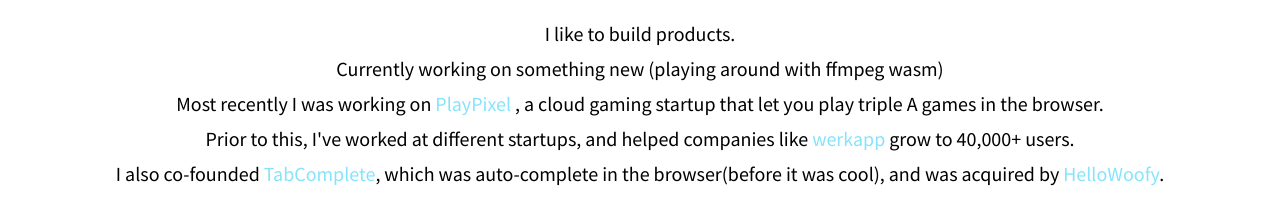
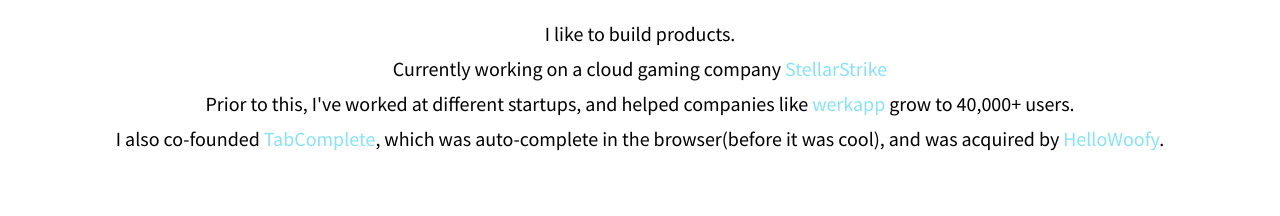
Before and after one commit to moizahmedprojects/moizahmedprojects.github.io, a website: page index.html in a window 1280 px wide. Shown: the part 521-737 px from the top of the page. Drawn offline with nearby package versions, Linux system fonts and the light colour scheme.

Commit message:
stellarstrike

```diff
--- a/index.html
+++ b/index.html
@@ -103,8 +103,7 @@
 
     <div class = "about-text">
       <h1 style = "margin-bottom:2%;font-weight:100;">About me</h1>
-      I like to build products. <br> Currently working on something new (playing around with ffmpeg wasm) <br>
-	    Most recently I was working on <a target="_blank" class = "links" href = "https://www.loom.com/share/093862efc9ed4be6ad778449a8e3c452"> PlayPixel </a>, a cloud gaming startup that let you play triple A games in the browser. <br>
+      I like to build products. <br> Currently working on a cloud gaming company <a target="_blank" class = "links" href = "https://stellarstrike.com"> StellarStrike </a> <br>
        Prior to this, I've worked at different startups, and helped companies like <a target="_blank" class = "links" href = "https://werkapp.co">werkapp</a> grow to 40,000+ users. <br>
 I also co-founded <a target="_blank" class = "links" href = "https://tabcomplete.app">TabComplete</a>, which was auto-complete in the browser(before it was cool), and was acquired by <a target="_blank" class = "links" href = "hellowoofy.com">HelloWoofy</a>. </br>
 
```
